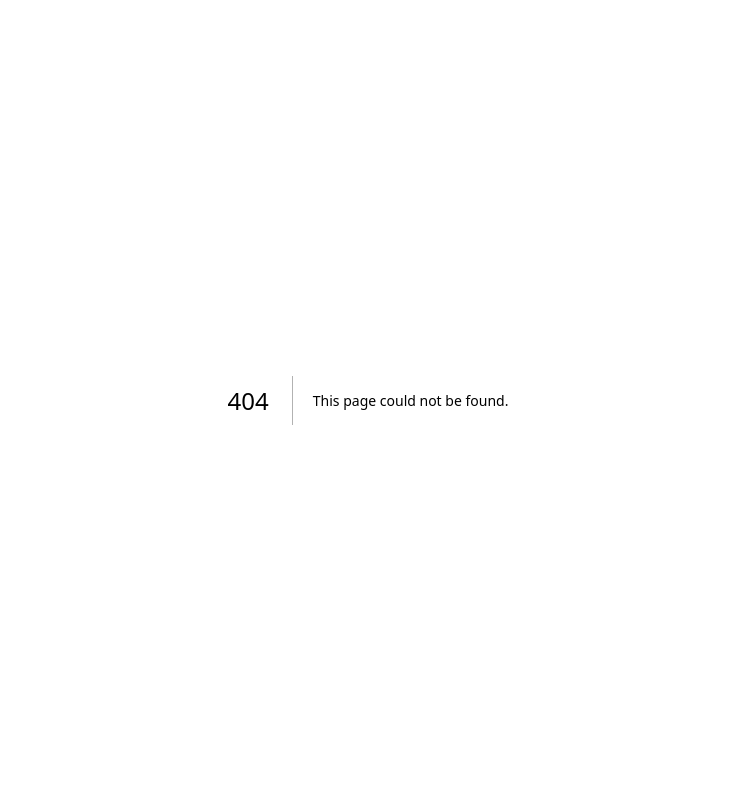
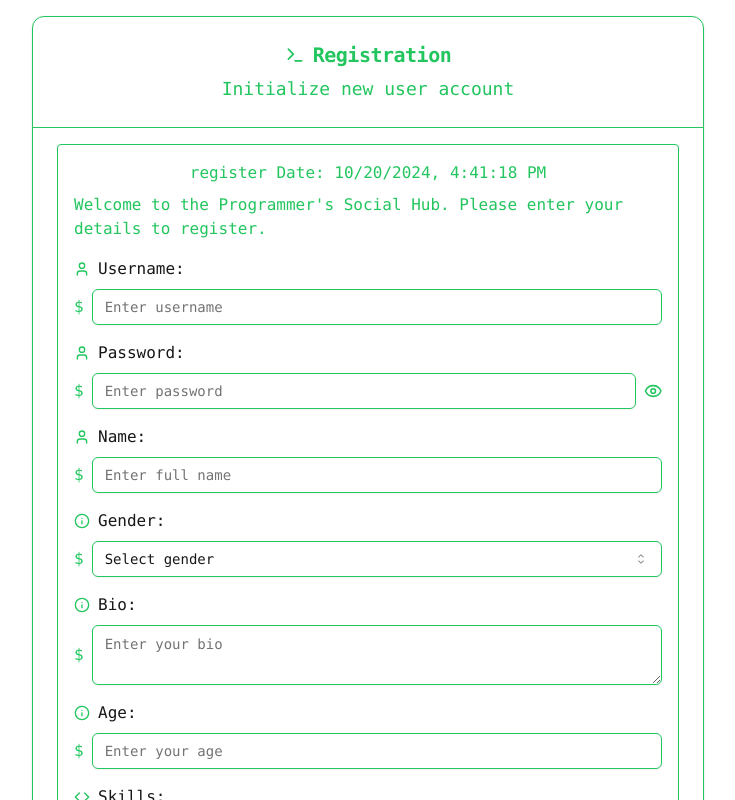
Before and after one commit to mo7amedgom3a/Programmer-s-Social-Hub, a Next.js app in the folder Frontend/: page /register in a window 1280 px wide. Before the commit this address had no page. Shown: the top 800 px of the page, without its empty margins (272-1007 px from the left). Built offline with nearby package versions, Linux system fonts and the light colour scheme.

Commit message:
create register layout page

```diff
--- /dev/null
+++ b/Frontend/pages/register.tsx
@@ -0,0 +1,13 @@
+"use client"
+import React from "react";
+import '../app/globals.css';
+import { RegisterComponent } from "@/app/components/Register";
+import exp from "constants";
+
+const Register = () => {
+    return (
+
+            <RegisterComponent />
+    )
+}
+export default Register;
```
